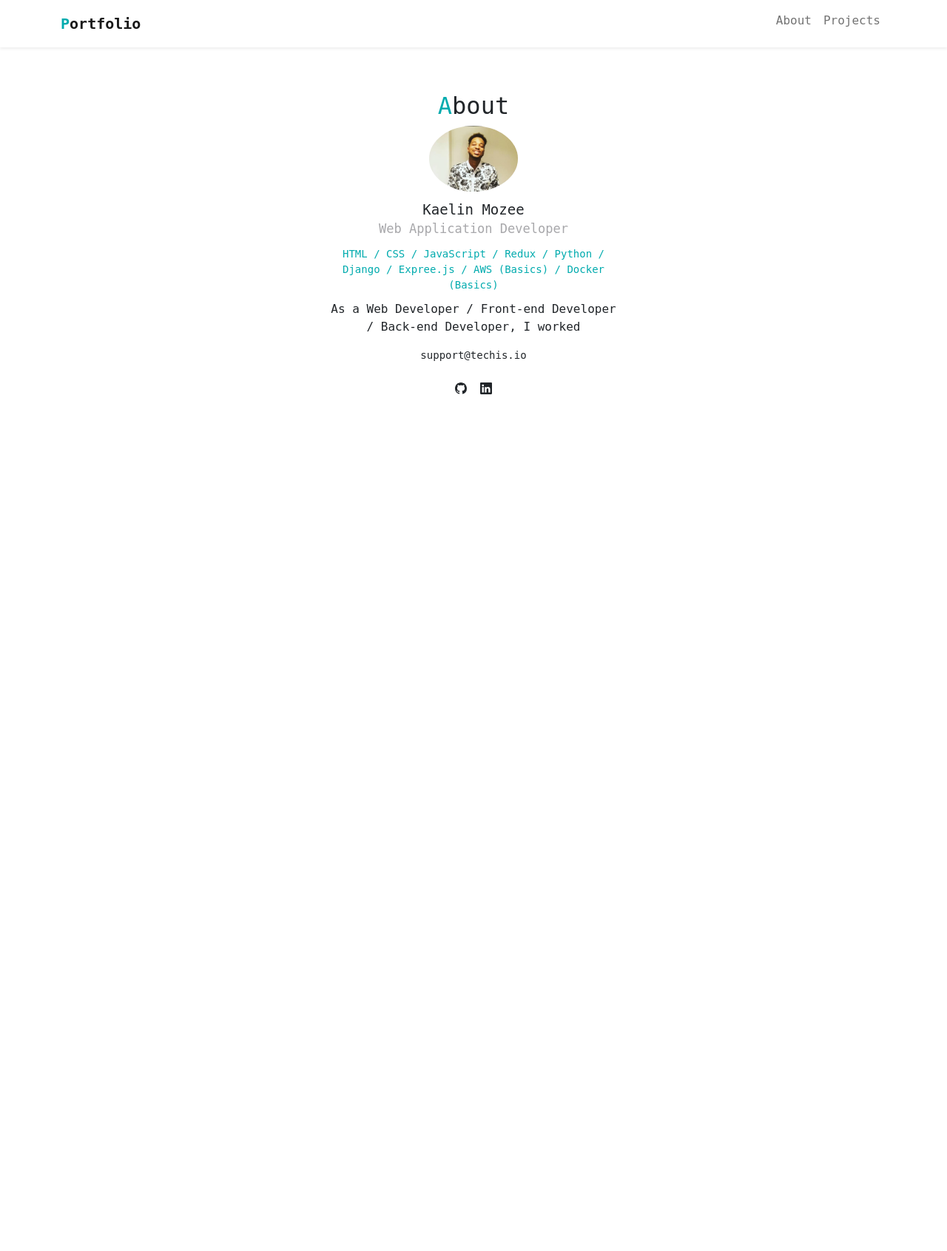
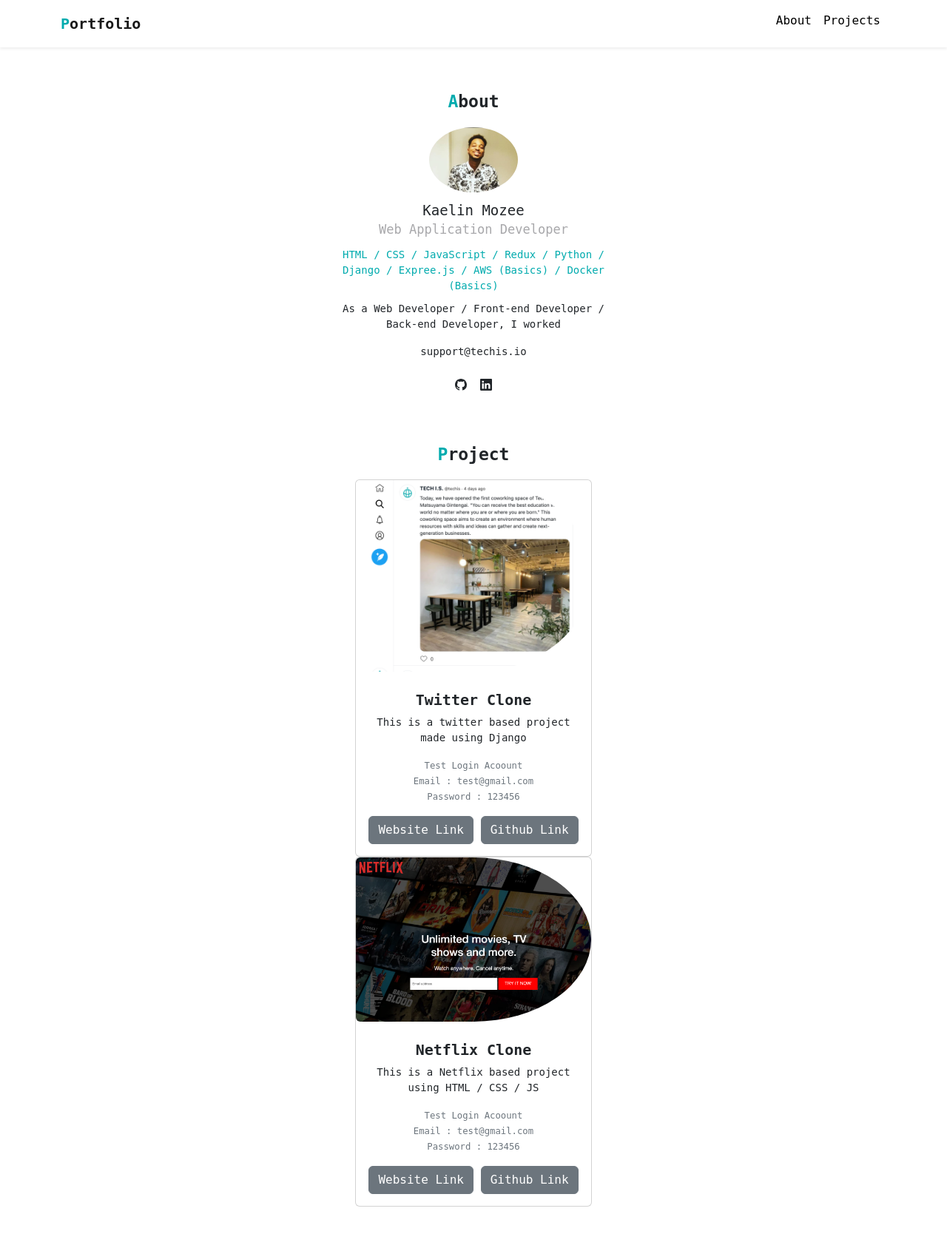
Before and after one commit to KingRhy10/myportfolio, a PHP site: page / in a window 1280 px wide. Shown: the whole page at 74% size. Before the commit the page ends 533 px from the top, so only its background shows below. Run offline with PHP 8.4, Linux system fonts and the light colour scheme.

Commit message:
Created the project section , designing template completed

```diff
--- a/index.html
+++ b/index.html
@@ -3,8 +3,8 @@
   <head>
     <meta charset="utf-8">
     <meta name="viewport" content="width=device-width, initial-scale=1">
-    <lin rel="icon" type="image/png" href="img/Camera Roll/techis-logo (1).png"
-    <title></title>
+    <lin rel="icon" type="image/png" href="img/Camera Roll/techis-logo (1).png">
+    <title>portfolio</title>
     <link href="https://cdn.jsdelivr.net/npm/bootstrap@5.2.0-beta1/dist/css/bootstrap.min.css" rel="stylesheet" integrity="sha384-0evHe/X+R7YkIZDRvuzKMRqM+OrBnVFBL6DOitfPri4tjfHxaWutUpFmBp4vmVor" crossorigin="anonymous">
     <link rel="stylesheet" href="style.css"
     <link rel="stylesheet" href="https://cdn.jsdelivr.net/npm/bootstrap-icons@1.8.2/font/bootstrap-icons.css">
@@ -31,7 +31,7 @@
 
     <div id="about">
       <h2><span class="font-primary">A</span>bout</h2>
-      <img src="img/Camera Roll/IMG_2086[35] (3).PNG">
+      <img src="img/Camera Roll/profilepic.PNG">
     <div class="name">Kaelin Mozee</div>
     <div class="vocation">Web Application Developer</div>
     <div class="skills">HTML / CSS / JavaScript / Redux / Python / Django / Expree.js / AWS (Basics) / Docker (Basics)</div>
@@ -47,6 +47,55 @@
         <path d="M0 1.146C0 .513.526 0 1.175 0h13.65C15.474 0 16 .513 16 1.146v13.708c0 .633-.526 1.146-1.175 1.146H1.175C.526 16 0 15.487 0 14.854V1.146zm4.943 12.248V6.169H2.542v7.225h2.401zm-1.2-8.212c.837 0 1.358-.554 1.358-1.248-.015-.709-.52-1.248-1.342-1.248-.822 0-1.359.54-1.359 1.248 0 .694.521 1.248 1.327 1.248h.016zm4.908 8.212V9.359c0-.216.016-.432.08-.586.173-.431.568-.878 1.232-.878.869 0 1.216.662 1.216 1.634v3.865h2.401V9.25c0-2.22-1.184-3.252-2.764-3.252-1.274 0-1.845.7-2.165 1.193v.025h-.016a5.54 5.54 0 0 1 .016-.025V6.169h-2.4c.03.678 0 7.225 0 7.225h2.4z"/>
       </svg>
     </div>
+
+
+    <div id="project">
+      <h2><span class="font-primary">P</span>roject</h2>
+
+      <div class="card mb">
+        <div class="row">
+          <div class="col-md">
+            <img src="img/Camera Roll/project-twitter.png" class="img-fluid rounded-start" alt="Twitter Project">
+          </div>
+          <div class="col-md-">
+            <div class="card-body">
+              <h5 class="card-title">Twitter Clone</h5>
+              <p class="card-text">This is a twitter based project made using Django</p>
+              <p class="card-text"><small class="text-muted">
+                Test Login Acoount <br>
+                Email : test@gmail.com <br>
+                Password : 123456
+              </small></p>
+              <a href="#" target="_blank" class="btn btn-secondary">Website Link</a>
+              <a href="#" target="_blank" class="btn btn-secondary">Github Link</a>
+              </div>
+          </div>
+        </div>
+      </div>
+
+      <div class="card mb 10">
+        <div class="row">
+          <div class="col-md ">
+            <img src="img/Camera Roll/project-netflix (1).png" class="img-fluid rounded-start" alt="Netflix Project">
+          </div>
+          <div class="col-md-">
+            <div class="card-body">
+              <h5 class="card-title">Netflix Clone</h5>
+              <p class="card-text">This is a Netflix based project using HTML / CSS / JS</p>
+              <p class="card-text"><small class="text-muted">
+                Test Login Acoount <br>
+                Email : test@gmail.com <br>
+                Password : 123456
+              </small></p>
+              <a href="##" target="_blank" class="btn btn-secondary">Website Link</a>
+              <a href="##" target="_blank" class="btn btn-secondary">Github Link</a>
+              </div>
+          </div>
+        </div>
+      </div>
+
+    </div>
+
     <script src="https://cdn.jsdelivr.net/npm/bootstrap@5.2.0-beta1/dist/js/bootstrap.bundle.min.js" integrity="sha384-pprn3073KE6tl6bjs2QrFaJGz5/SUsLqktiwsUTF55Jfv3qYSDhgCecCxMW52nD2" crossorigin="anonymous"></script>
   </body>
 </html>
--- a/style.css
+++ b/style.css
@@ -16,7 +16,19 @@
     font-size: 20px;
     font-weight: bold;
 }
+p {
+    font-size: 14px;
+}
 
+h2{
+    font-weight: bold;
+    font-size: 23px;
+    margin-bottom: 20px;
+}
+
+a.font-black{
+    color: #000 !important;
+}
 /*******************
 
 About
@@ -58,3 +70,26 @@
     margin-top: 10px;
     font-size: 30px;
 }
+
+/*******************
+
+PROJECT
+
+*******************/
+
+#project {
+    margin: 60px auto;
+    width: 80%;
+}
+
+#project h2{
+    text-align: center;
+}
+
+#project .card img {
+    width: 100%;
+}
+
+#project .card-title {
+    font-weight: bold;
+}
```
Also changed, not shown: img/Camera Roll/profilepic.PNG (renamed from img/Camera Roll/IMG_2086[35] (3).PNG).
